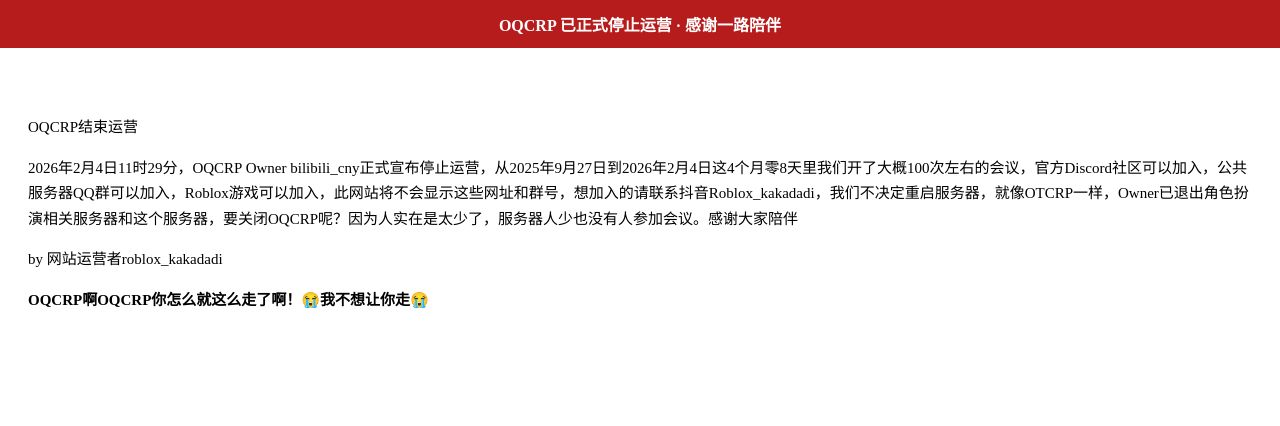
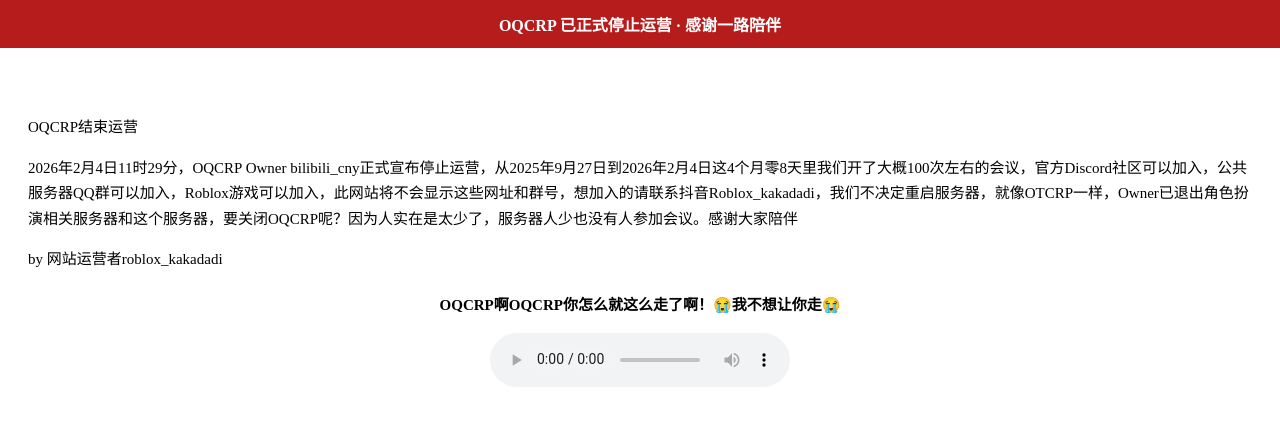
Before and after one commit to oqcrp/oqcrp.github.io, a plain HTML site: page index.html in a window 1280 px wide. Drawn offline with Linux system fonts and the light colour scheme.

Commit message:
Update index.html

```diff
--- a/index.html
+++ b/index.html
@@ -15,6 +15,11 @@
   margin-top: 80px; padding:20px;
   font-size:15px; line-height:1.7;
 }
+/* 让音乐按钮居中、显眼一点 */
+.music-box {
+  text-align:center;
+  margin:20px 0;
+}
 </style>
 </head>
 <body>
@@ -27,13 +32,16 @@
 <p>OQCRP结束运营</p>
 <p>2026年2月4日11时29分，OQCRP Owner bilibili_cny正式宣布停止运营，从2025年9月27日到2026年2月4日这4个月零8天里我们开了大概100次左右的会议，官方Discord社区可以加入，公共服务器QQ群可以加入，Roblox游戏可以加入，此网站将不会显示这些网址和群号，想加入的请联系抖音Roblox_kakadadi，我们不决定重启服务器，就像OTCRP一样，Owner已退出角色扮演相关服务器和这个服务器，要关闭OQCRP呢？因为人实在是太少了，服务器人少也没有人参加会议。感谢大家陪伴</p>
 <p>by 网站运营者roblox_kakadadi</p>
-<p><strong>OQCRP啊OQCRP你怎么就这么走了啊！😭我不想让你走😭</strong></p>
+
+<div class="music-box">
+  <p><strong>OQCRP啊OQCRP你怎么就这么走了啊！😭我不想让你走😭</strong></p>
+  <!-- 这里放音乐按钮，点了绝对能响 -->
+  <audio controls loop>
+    <source src="aiyue.mp3" type="audio/mpeg">
+
 </div>
 
-<!-- 自动背景音乐：隐藏、无按钮、循环 -->
-<audio autoplay loop style="display:none;">
-  <source src="aiyue.mp3" type="audio/mpeg">
-
+</div>
 
 </body>
 </html>
```
